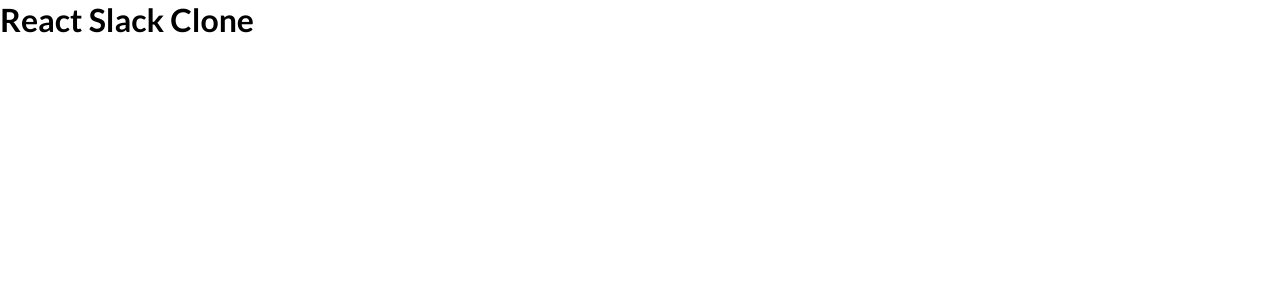
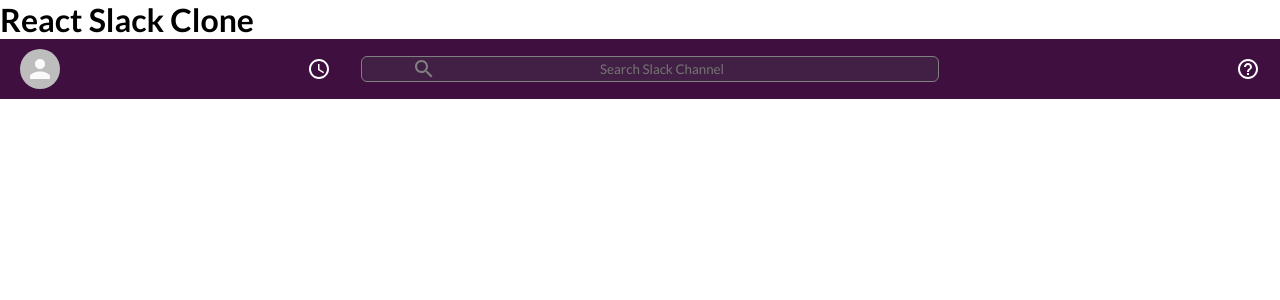
Before and after one commit to adrianghub/react-slack-clone, a React (Create React App) app: page / in a window 1280 px wide. Shown: the top 300 px of the page. Built offline with nearby package versions, Linux system fonts and the light colour scheme.

Commit message:
feat: setup header section layout

```diff
--- a/src/App.css
+++ b/src/App.css
@@ -0,0 +1,3 @@
+:root {
+  --slack-color: #3f0f40;
+}
--- a/src/App.jsx
+++ b/src/App.jsx
@@ -1,13 +1,15 @@
-import React from 'react';
+import React from "react";
+import Header from "./components/Header/Header";
 
 const App = () => {
   return (
     <div className="app">
       <h1>React Slack Clone</h1>
-
-      {/* Header */}
-      {/* Sidebar */}
-      {/* React-Router Chat */}
+      <Header />
+      <div className="app__body">
+        {/* Sidebar */}
+        {/* React-Router Chat */}
+      </div>
     </div>
   );
 };
--- /dev/null
+++ b/src/components/Header/Header.css
@@ -0,0 +1,51 @@
+@import '../../App.css';
+
+.header {
+  display: flex;
+  align-items: center;
+  justify-content: space-between;
+  padding: 10px 0;
+  background-color: var(--slack-color);
+  color: #fff;
+}
+
+.header__left {
+  flex: 0.3;
+  display: flex;
+  align-items: center;
+  margin-left: 20px;
+}
+
+.header__left > .MuiSvgIcon-root {
+  margin-left: auto;
+  margin-right: 30px;
+}
+
+.header__search {
+  flex: 0.4;
+  background-color: #421f44;
+  text-align: center;
+  display: flex;
+  padding: 0 50px;
+  color: gray;
+  border: 1px solid gray;
+  border-radius: 6px;
+}
+
+.header__search > input {
+  background-color: transparent;
+  border: none;
+  text-align: center;
+  min-width: 35vw;
+}
+
+.header__right {
+  flex: 0.3;
+  display: flex;
+  align-items: flex-end;
+}
+
+.header__right > .MuiSvgIcon-root {
+  margin-left: auto;
+  margin-right: 20px;
+}
--- /dev/null
+++ b/src/components/Header/Header.jsx
@@ -0,0 +1,27 @@
+import React from 'react';
+import './Header.css';
+import Avatar from '@material-ui/core/Avatar';
+import AccessTimeIcon from '@material-ui/icons/AccessTime';import SearchIcon from '@material-ui/icons/Search';
+import HelpOutlineIcon from '@material-ui/icons/HelpOutline';
+
+const Header = () => {
+  return (
+    <div className="header">
+      <div className="header__left">
+        <Avatar
+          className="header__avatar" alt="Guest on Slack channel" src=""
+        />
+        <AccessTimeIcon />
+      </div>
+      <div className="header__search">
+        <SearchIcon />
+        <input type="text" placeholder="Search Slack Channel"/>
+      </div>
+      <div className="header__right">
+        <HelpOutlineIcon />
+      </div>
+    </div>
+  );
+};
+
+export default Header;
```
